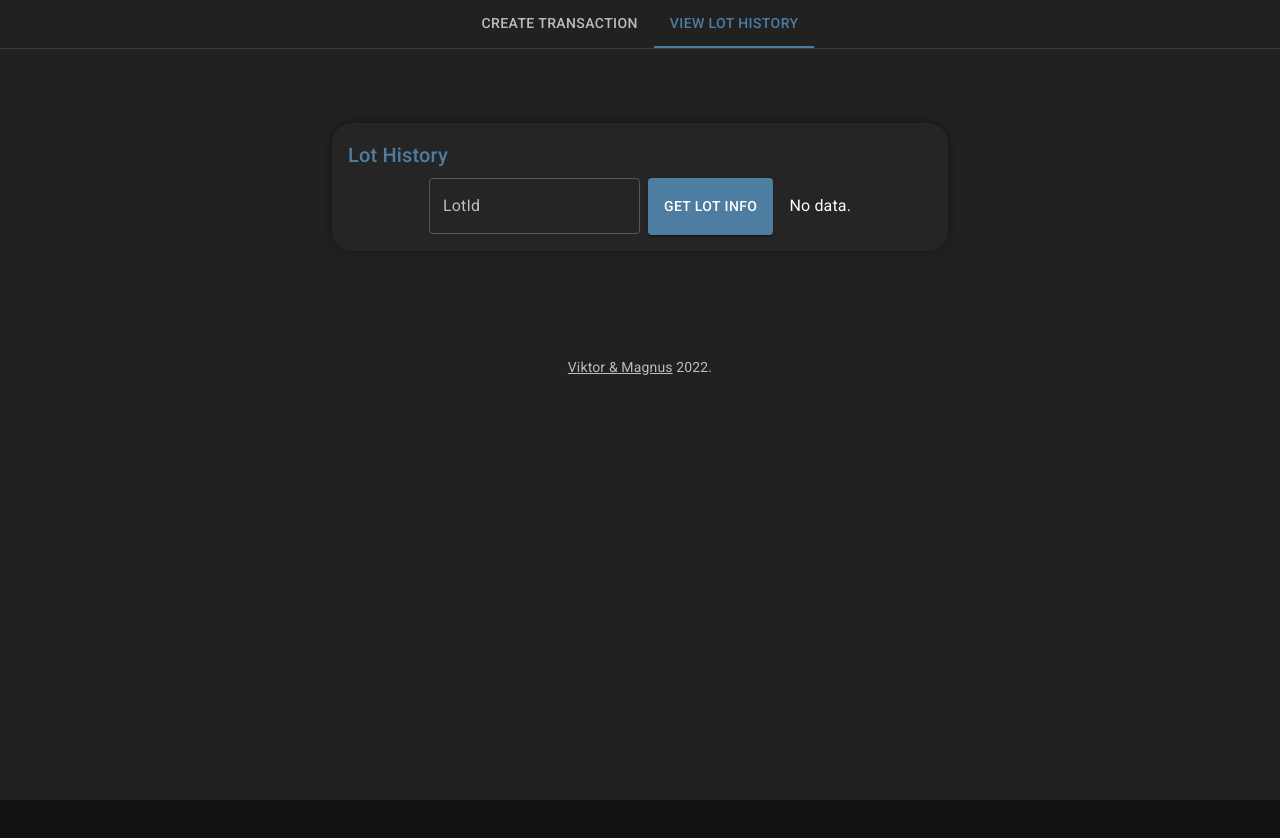
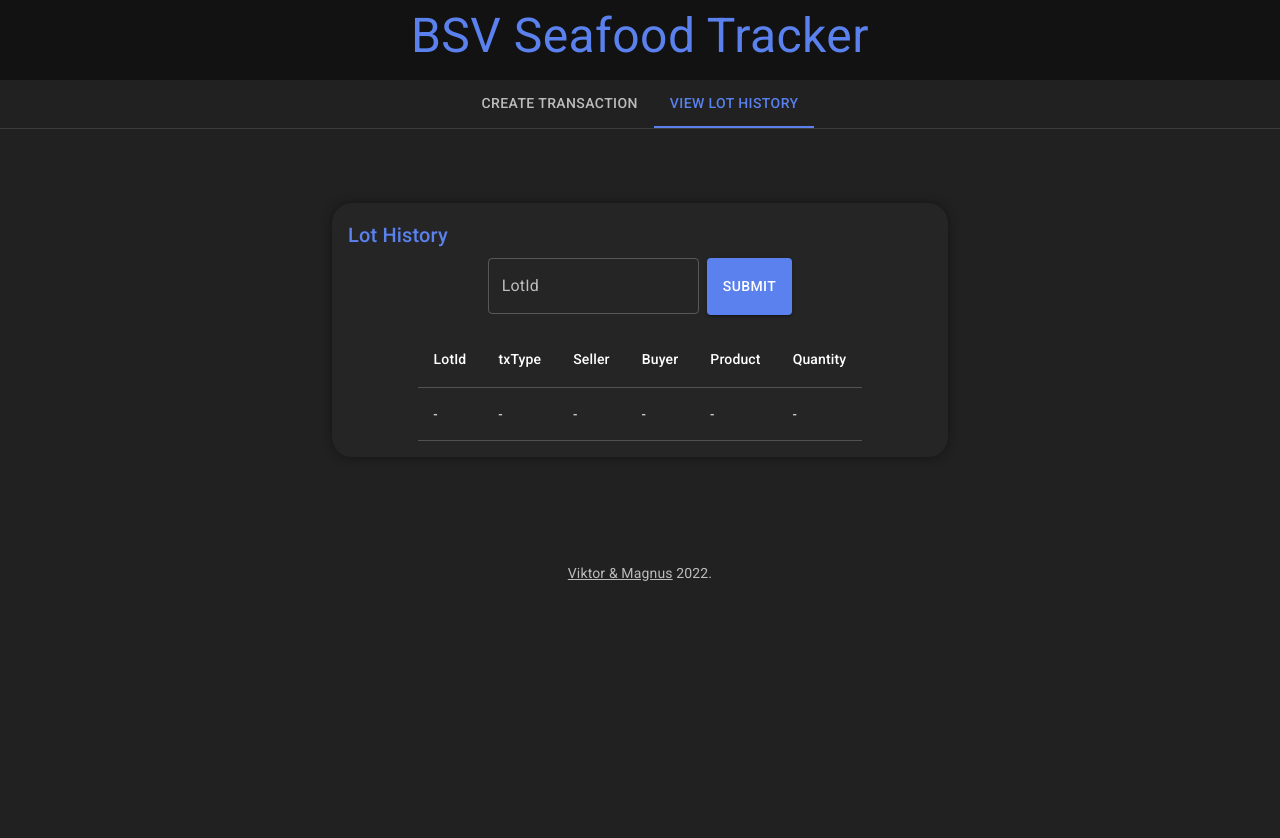
Before and after one commit to munthy/ibe500_seafoodtracker, a React (Create React App) app: page / in a window 1280 px wide. Both pictures are taken after a click on the tab "VIEW LOT HISTORY". Shown: the top 838 px of the page. Before the commit the page ends 800 px from the top, so only its background shows below. Built offline with nearby package versions, Linux system fonts and the light colour scheme.

Commit message:
lotsachanges

```diff
--- a/src/components/Dashboard.js
+++ b/src/components/Dashboard.js
@@ -27,7 +27,7 @@ const mdTheme = createTheme({
   palette: {
     mode:'dark',
     primary: {
-      main: '#4d7ea1',
+      main: '#5a81ed',
     },
     secondary: {
       main: '#3b607a',
@@ -47,6 +47,11 @@ function DashboardContent() {
 
   return (
     <ThemeProvider theme={mdTheme}>
+      <Box component="header" sx={{height:"5rem"}}>
+        <Typography component="h1" sx={{fontSize:48, color:"#5a81ed", textAlign:"center" }}>
+          BSV Seafood Tracker
+        </Typography>
+      </Box>
       <Box sx={{ display: 'flex'}}>
         <CssBaseline />
         <Box
--- a/src/components/Datatable.js
+++ b/src/components/Datatable.js
@@ -9,32 +9,61 @@ import Link from '@mui/material/Link';
 
 
 export default function Datatable(props) {
-  //rows = props;
+  //WIP
+  let rows = [];
+  if (props !== null) {
+    const data = props;
+    let txIds = data.props.txIds;
+    let analysis = data.props.analysis;
+    console.log(analysis)
+
+    rows = [{
+      id: 0,
+      link: "-",
+      lotId:"-",
+      txType: "-",
+      seller: "-",
+      buyer: "-",
+      product: "-",
+      quantity: "-"
+    }]
+  } else {
+    rows = [{
+      id: 0,
+      link: "-",
+      lotId:"-",
+      txType: "-",
+      seller: "-",
+      buyer: "-",
+      product: "-",
+      quantity: "-"
+    }]
+  }
+
   return (
     <>
       <Table size="large">
         <TableHead>
           <TableRow>
             <TableCell>LotId</TableCell>
-
             <TableCell>txType</TableCell>
             <TableCell>Seller</TableCell>
             <TableCell>Buyer</TableCell>
             <TableCell>Product</TableCell>
-            <TableCell align="right">Amount</TableCell>
+            <TableCell>Quantity</TableCell>
           </TableRow>
         </TableHead>
         <TableBody>
-          {/* {rows.map((row) => (
+          {rows.map((row) => (
             <TableRow key={row.id}>
-              <TableCell>{row.date}</TableCell>
-              <TableCell>{row.name}</TableCell>
-              <TableCell>{row.shipTo}</TableCell>
-              <TableCell>{row.paymentMethod}</TableCell>
-              <TableCell>{row.paymentMethod}</TableCell>
-              <TableCell align="right">{`$${row.amount}`}</TableCell>
+              <TableCell>{row.lotId}</TableCell>
+              <TableCell>{row.txType}</TableCell>
+              <TableCell>{row.seller}</TableCell>
+              <TableCell>{row.buyer}</TableCell>
+              <TableCell>{row.product}</TableCell>
+              <TableCell>{row.quantity}</TableCell>
             </TableRow>
-          ))} */}
+          ))}
         </TableBody>
       </Table>
     </>
--- a/src/components/MakeTransaction.js
+++ b/src/components/MakeTransaction.js
@@ -1,5 +1,7 @@
 import React, {useState} from 'react';
 import { TextField, FormControl, Grid,Typography, MenuItem, Paper, Button, Box, CircularProgress, Link} from '@mui/material';
+import LoadingButton from '@mui/lab/LoadingButton';
+import SendIcon from '@mui/icons-material/Send';
 import {sendTx} from "../libraries/ibe500sitefunctions.js";
 import Title from './Title';
 
@@ -29,16 +31,15 @@ export default function MakeTransaction(){
        setTxComplete(true);
        setTxHash(response);
        console.info("Transaction sent.")
-       console.log(values)
      })
   }
 
   return (
-    <Box sx={{backgroundColor: "#252525",borderRadius:"20px", boxShadow:"0px 0px 10px #151515",margin:"50px", p: 2, width:"50%"}}>
+    <Box sx={{backgroundColor: "#252525",borderRadius:"15px", boxShadow:"0px 0px 10px #151515",margin:"5px", p: 2, width:"60%"}}>
       <Title>Create Transaction</Title>
       <Grid container spacing={2} direction="row" justifyContent="center" alignItems="center">
-        <Grid item xs={6}>
-        <FormControl required sx={{'& .MuiTextField-root': { m: 1, width: '25ch' }}}>
+        <Grid item xs={4}>
+        <FormControl required sx={{'& .MuiTextField-root': {m: 1, width:"17vw"}}}>
           <TextField id="txType_input" label="txType" select value={values.txType} onChange={handleChange('txType')} variant="filled">
             <MenuItem value="catch">Catch</MenuItem>
             <MenuItem value="sale">Sale</MenuItem>
@@ -51,31 +52,35 @@ export default function MakeTransaction(){
           <TextField id="quantity_input" label="Quantity kg" type="number" value={values.quantity} onChange={handleChange('quantity')} variant="filled"></TextField>
         </FormControl>
         </Grid>
-        <Grid item xs={6}>
-          <Grid container spacing={2} direction="column" justifyContent="center" alignItems="center" sx={{p: 2, }}>
+        <Grid item xs={8}>
+          <Grid container spacing={2} direction="column" alignContent="stretch"  sx={{p: 2, }}>
             <Grid item xs>
               <Typography sx={{marginLeft:"5px", marginBottom: "5px", fontSize:"large"}}>
-                    Trx preview
+                    Trx data preview
               </Typography>
               <Paper elevation={5} sx={{
                         p: 2,
                         display: 'flex',
                         flexDirection: 'column',
-                        width: 300,
+                        width: "100%",
                         overflow:"auto"
                       }}>
-
                   <Typography sx={{fontFamily:"Courier New",whiteSpace: "pre"}}>
                     {`{\n txType: "${values.txType}", \n lotId: "${values.lotId}", \n seller: "${values.seller}", \n buyer: "${values.buyer}", \n product: "${values.product}", \n quantity: "${values.quantity}" \n}`}
                   </Typography>
               </Paper>
             </Grid>
-              <Grid item xs>
-                <Button variant="contained" onClick={submitTransaction} sx={{width:'25ch'}} >{loading ? <CircularProgress size="1.5rem" /> : "Submit"}</Button>
+              <Grid item xs={3}>
+                <LoadingButton variant="contained" loading={loading} onClick={submitTransaction} endIcon={<SendIcon />} loadingPosition="end" sx={{width:'25ch'}} >Submit</LoadingButton>
               </Grid>
-              <Grid item xs>
-                {txComplete ? <Link href={"https://test.whatsonchain.com/tx/"+txHash}>Link to transaction on WoC</Link> : "-"}
-              </Grid>
+              <Grid item xs={3}>
+                <Typography sx={{marginLeft:"5px", marginBottom: "5px", fontSize:"large"}}>
+                  WoC Transaction Link
+                </Typography>
+                <Paper elevation={5} sx={{p:2, width:"100%"}}>
+                  {txComplete ? <Link href={"https://test.whatsonchain.com/tx/"+txHash} target="_blank" rel="noreferrer">{txHash}</Link> : "-"}
+                </Paper>
+            </Grid>
           </Grid>
         </Grid>
       </Grid>
--- a/src/components/ShowChain.js
+++ b/src/components/ShowChain.js
@@ -1,9 +1,9 @@
 import React, {useState} from 'react';
 import TextField from '@mui/material/TextField'
 import Box from '@mui/material/Box'
-import Paper from '@mui/material/Paper';
 import Button from '@mui/material/Button';
 import Grid from '@mui/material/Grid';
+import CircularProgress from '@mui/material/CircularProgress';
 import Title from './Title';
 import Datatable from './Datatable';
 import {getLotContent} from "../libraries/ibe500sitefunctions.js";
@@ -13,17 +13,17 @@ export default function ShowChain() {
 
   const [LotId, setLotId] = useState('')
   const [data, setData] = useState({});
-  const [dataReceived, setDataReceived] = useState(false);
+  const [loading, setLoading] = useState(false);
 
   const handleLotIdChange = (event) => {
     setLotId(event.target.value);
   }
 
   const getChain = async () => {
-    await getLotContent(LotId).then( (response) => {
+    setLoading(true);
+    await getLotContent(LotId).then(response => {
       setData(response);
-      setDataReceived(true);
-      console.info(response.txIds)
+      setLoading(false);
     })
   }
 
@@ -33,10 +33,10 @@ export default function ShowChain() {
       <Grid container spacing={2} direction="row" justifyContent="center" alignItems="center">
         <Grid item>
           <TextField variant="outlined" label="LotId" value={LotId} onChange={handleLotIdChange}/>
-          <Button onClick={getChain} variant="contained" sx={{p:2,marginLeft:1}}>Get lot info</Button>
+          <Button onClick={getChain} variant="contained" sx={{p:2,marginLeft:1}}>{loading ? <CircularProgress size="1.5rem" /> : "Submit"}</Button>
         </Grid>
         <Grid item>
-          {dataReceived ? <Datatable props={data}/> : "No data."}
+          <Datatable props={data} />
         </Grid>
       </Grid>
     </Box>
```
